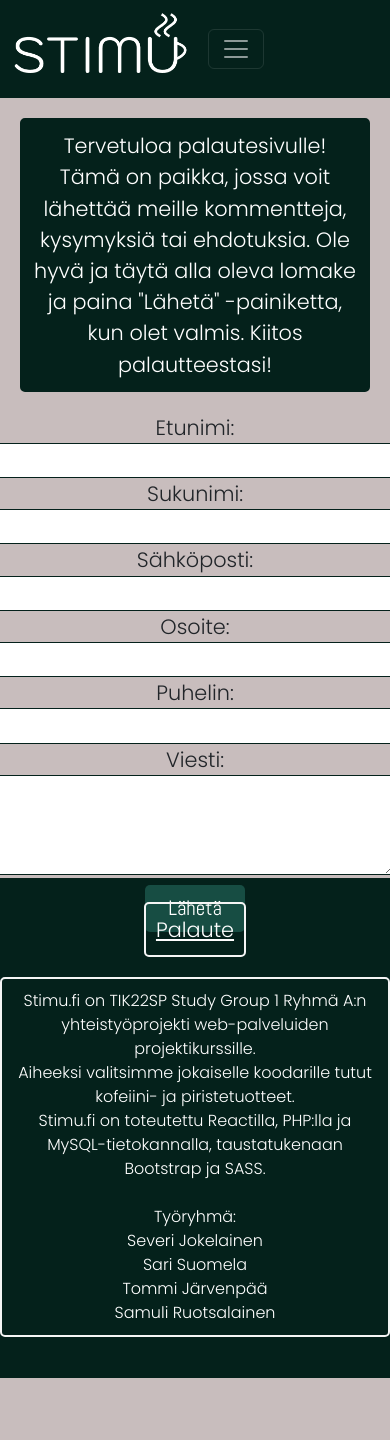
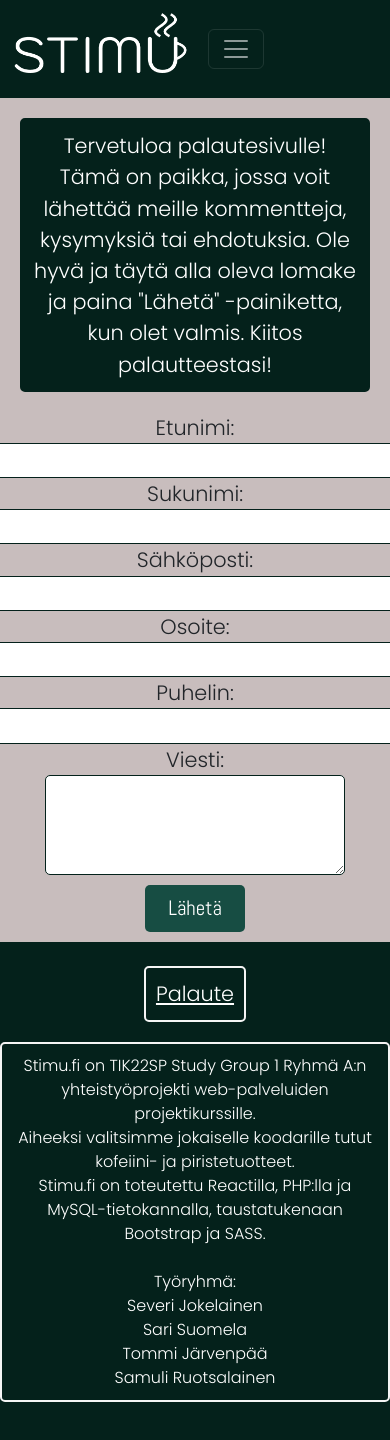
Before and after one commit to Stimu-Webshop/stimu-webshop.github.io, a React (Create React App) app in the folder caffeine-shop/: page /contactus in a window 390 px wide. Before the commit the page ends 1378 px from the top, so only its background shows below. Built offline with nearby package versions, Linux system fonts and the light colour scheme.

Commit message:
add media screen to textarea

```diff
--- a/caffeine-shop/src/styles/ContactUs.scss
+++ b/caffeine-shop/src/styles/ContactUs.scss
@@ -1,7 +1,6 @@
 @import "var.scss";
 
 .contact-us-container {
-    height: 90vh;
     font-size: 1.3em;
         button {
             @include webshop-button;
@@ -38,3 +37,15 @@
     flex-direction: column;
     align-items: center;
 }
+
+@media screen and (max-width:500px){
+    .contact-us-container {
+        font-size: 1.3em;
+            textarea {
+                height: 100px;
+                width: 300px;
+                font-size: 0.8em;
+            }
+
+    }
+}
```
